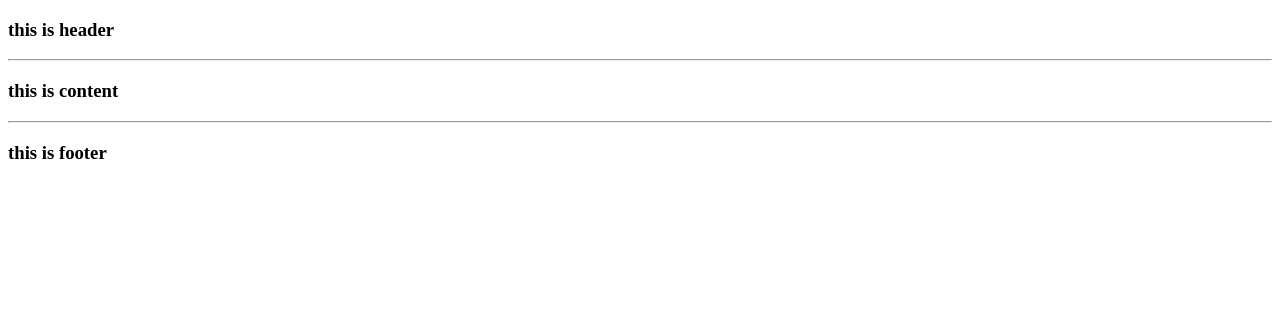
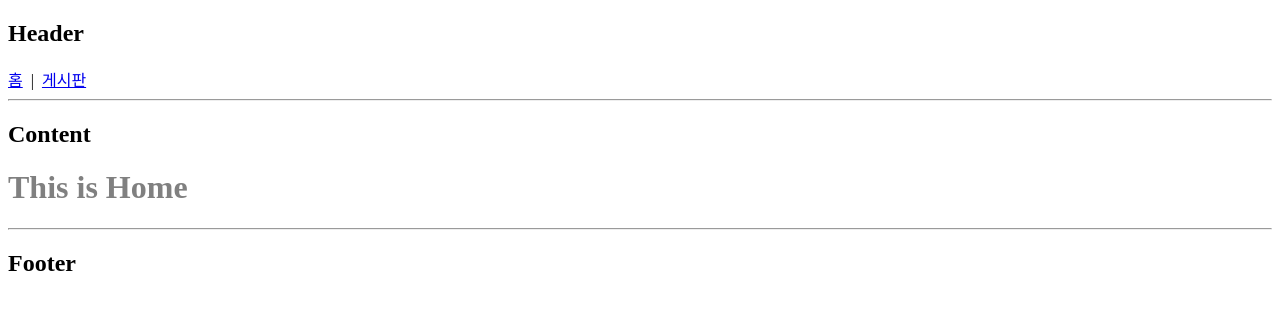
Before and after one commit to HyeongjinKim98/React, a React (Create React App) app in the folder front/: page / in a window 1280 px wide. Shown: the top 310 px of the page. Built offline with nearby package versions, Linux system fonts and the light colour scheme.

Commit message:
Feat : 홈/게시판 라우팅 처리

```diff
--- a/front/src/App.js
+++ b/front/src/App.js
@@ -1,10 +1,17 @@
-import './App.css';
+import {Route, Routes} from "react-router-dom";
+import React from "react";
+import BoardList from "./routes/BoardList";
+import Home from "./routes/Home";
 
 function App() {
   return (
-    <div>
-      <h3>this is content</h3>
-    </div>
+    <>
+      <h2>Content</h2>
+      <Routes>
+        <Route path="/" element={<Home />} />
+        <Route path="/board" element={<BoardList />} />
+      </Routes>
+    </>
   );
 }
 
--- a/front/src/index.js
+++ b/front/src/index.js
@@ -3,12 +3,15 @@
 import App from './App';
 import Header from './layout/Header';
 import Footer from './layout/Footer';
+import { BrowserRouter } from 'react-router-dom';
 
 const root = ReactDOM.createRoot(document.getElementById('root'));
 root.render(
   <>
-    <Header/>
-    <App/>
-    <Footer/>
+    <BrowserRouter>
+      <Header />
+      <App />
+      <Footer />
+    </BrowserRouter>
   </>
 );
--- a/front/src/layout/Footer.js
+++ b/front/src/layout/Footer.js
@@ -4,7 +4,7 @@
     return(
         <footer>
             <hr/>
-            <h3>this is footer</h3>
+            <h2>Footer</h2>
         </footer>
     );
 }
--- a/front/src/layout/Header.js
+++ b/front/src/layout/Header.js
@@ -1,9 +1,14 @@
 import React from 'react';
+import { Link } from 'react-router-dom';
+import styled from 'styled-components';
 
 const Header = () => {
     return (
         <header>
-            <h3>this is header</h3>
+            <h2>Header</h2>
+            <Link to="/">홈</Link>
+            &nbsp;&nbsp;|&nbsp;&nbsp;
+            <Link to="/board">게시판</Link>
             <hr/>
         </header>
     );
--- /dev/null
+++ b/front/src/routes/BoardList.js
@@ -0,0 +1,13 @@
+import React from "react";
+import styled from "styled-components";
+const Title = styled.h1`
+    color : grey;
+`
+const BoardList = () =>{
+    return(
+        <div>
+            <Title>This is BoardList</Title>
+        </div>
+    )
+}
+export default BoardList;
--- /dev/null
+++ b/front/src/routes/Home.js
@@ -0,0 +1,11 @@
+import React from 'react'
+import styled from 'styled-components'
+const Title = styled.h1`
+    color : grey;
+`
+const Home = () =>{
+    return(
+        <Title>This is Home</Title>
+    )
+}
+export default Home;
```
